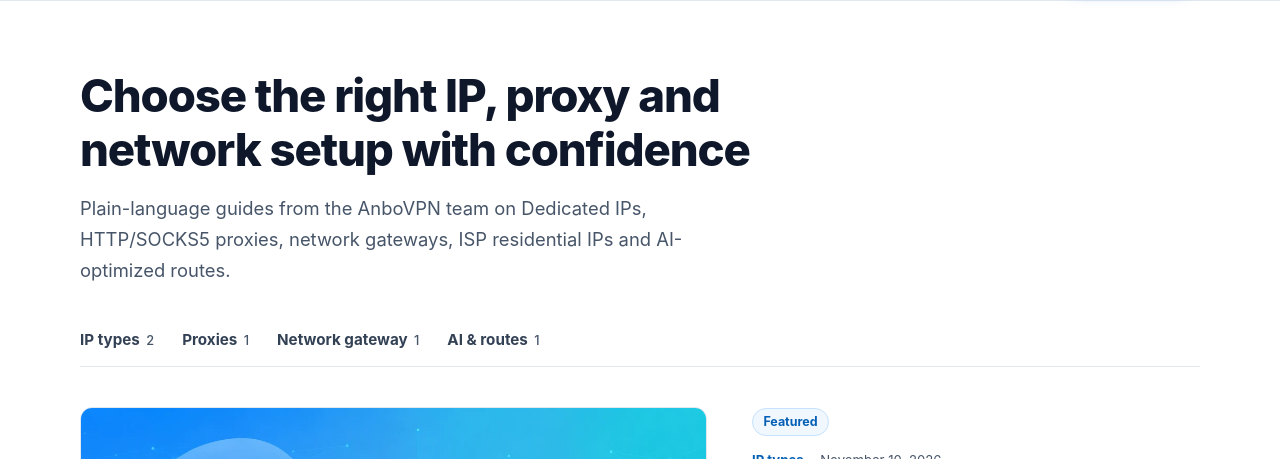
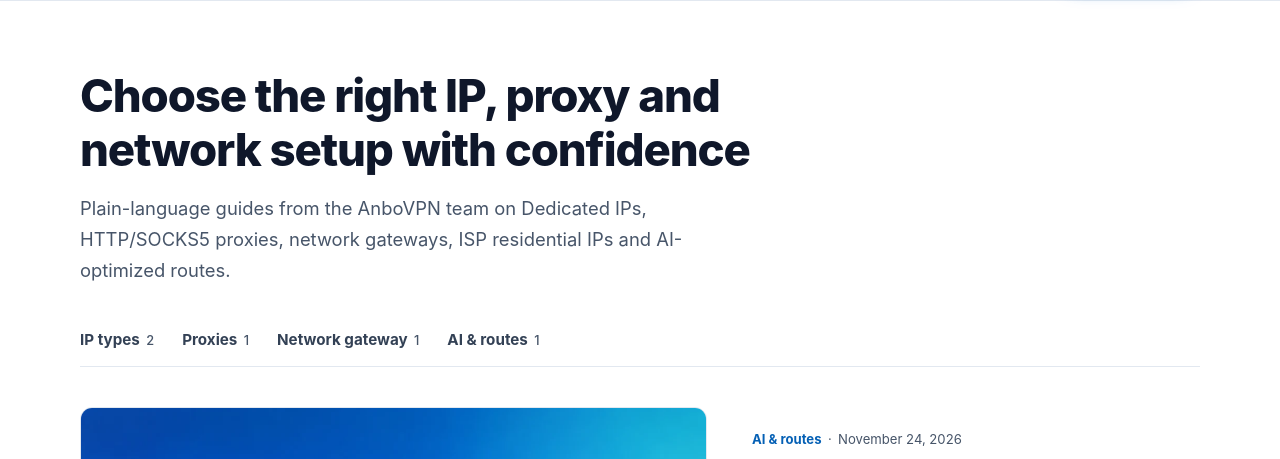
Before and after one commit to elenazitha6-rgb/elenazitha6-rgb.github.io, an Astro site: page / in a window 1280 px wide. Shown: the part 64-523 px from the top of the page. Built offline with nearby package versions, Linux system fonts and the light colour scheme; Astro itself is replaced by a stand-in of ours; some packages are replaced by stand-ins of ours.

Commit message:
fix(ui): 首页头条改为最新发布的文章,不再固定显示 featured 那篇
之前头条取 featured 标记的 11-10 老文章,新发的文章只能排在下面「最近更新」里。
现在头条永远是最新一篇,featured 只决定头条卡片上有没有「编辑推荐」徽标。

Co-Authored-By: Claude Sonnet 5.5 <noreply@anthropic.com>

```diff
--- a/src/pages/[...lang]/index.astro
+++ b/src/pages/[...lang]/index.astro
@@ -20,10 +20,12 @@ const { locale } = Astro.props as { locale: Locale };
 const m = getMessages(locale);
 const posts = await getPosts(locale);
 const counts = countByCategory(posts);
-// posts 为空时下面走「暂无文章」分支,不会用到 featured
-const featured = (posts.find((p) => p.featured) ?? posts[0])!;
+// posts 为空时下面走「暂无文章」分支,不会用到 headline
+// 头条永远是最新发布的一篇(posts 已按发布时间从新到旧排好),不看 featured 标记;
+// featured 只决定头条卡片上有没有「编辑推荐」徽标(2026-11-24 用户要求「要显示最新的」)
+const headline = posts[0]!;
 // 文章是定时发布的,首页会从 1 篇慢慢长到 N 篇:头条一篇放大,其余排成一列「标题 + 摘要 + 缩略图」的行,任何篇数都排得齐
-const rest = posts.filter((p) => p !== featured);
+const rest = posts.slice(1);
 const site = Astro.site!;
 ---
 
@@ -60,8 +62,8 @@ const site = Astro.site!;
           </ul>
         </nav>
 
-        <section class="container feature" id="latest" aria-label={featured.featured ? m.home.featured : m.home.latest}>
-          <PostCard post={featured} variant="featured" badge={featured.featured ? m.home.featured : undefined} headingLevel={2} />
+        <section class="container feature" id="latest" aria-label={headline.featured ? m.home.featured : m.home.latest}>
+          <PostCard post={headline} variant="featured" badge={headline.featured ? m.home.featured : undefined} headingLevel={2} />
         </section>
 
         {
```
Also changed, not shown: CLAUDE.md (+1 -1 lines).
